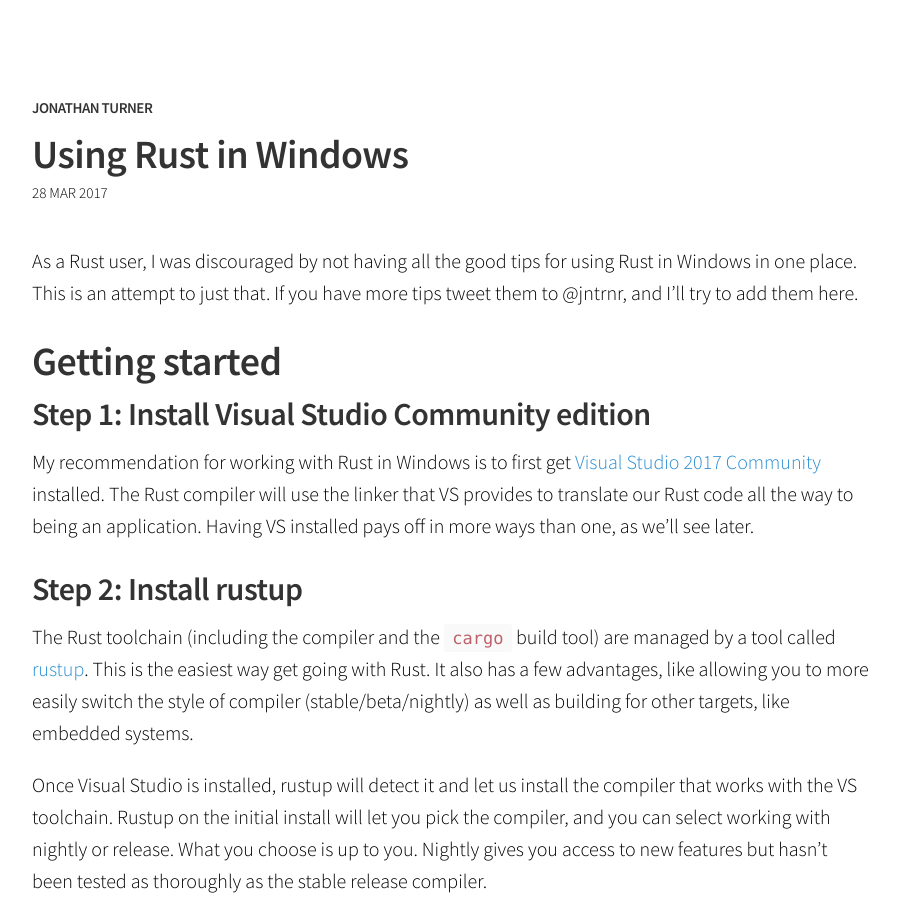
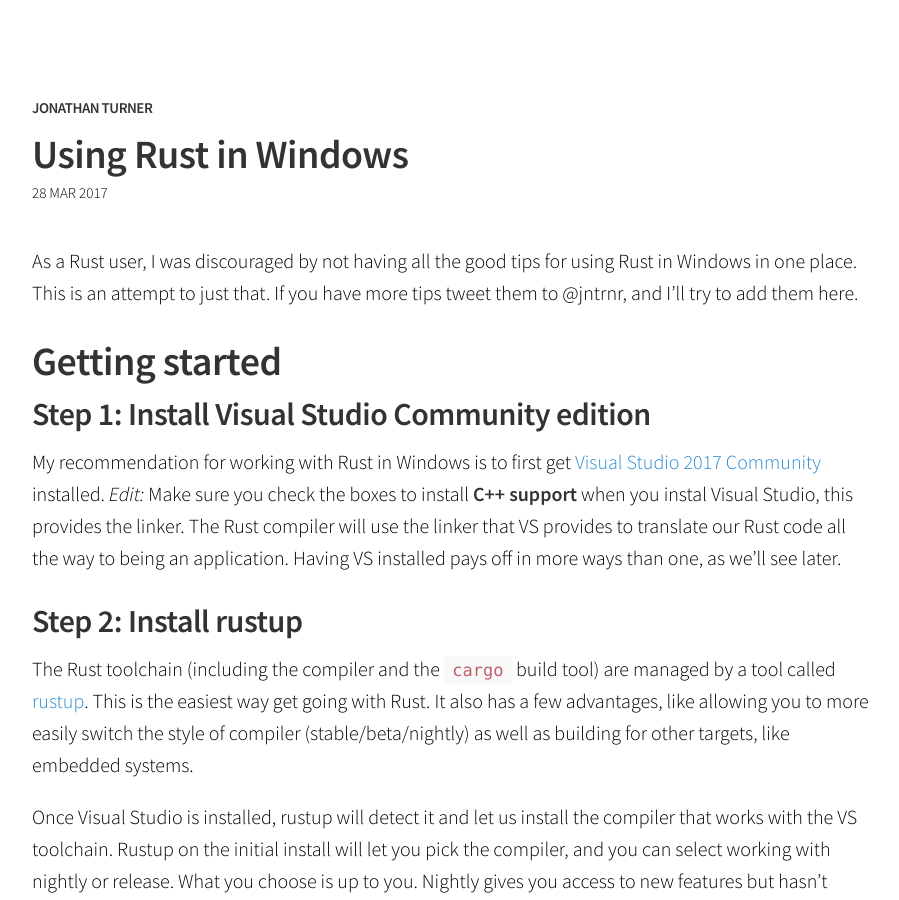
Before and after one commit to sophiajt/jntrnr.github.io, a Jekyll site: the page built from _posts/2017-03-28-rust-in-windows.md, in a window 1280 px wide and 900 px high. Shown: the whole window, without its empty margins (188-1087 px from the left). Built offline with Jekyll 4.4.1, drawn with Linux system fonts in a browser that asks for light colours.

Commit message:
Update 2017-03-28-rust-in-windows.md

```diff
--- a/_posts/2017-03-28-rust-in-windows.md
+++ b/_posts/2017-03-28-rust-in-windows.md
@@ -8,7 +8,7 @@
 
 ## Step 1: Install Visual Studio Community edition
 
-My recommendation for working with Rust in Windows is to first get [Visual Studio 2017 Community](https://www.visualstudio.com/downloads/) installed.  The Rust compiler will use the linker that VS provides to translate our Rust code all the way to being an application.  Having VS installed pays off in more ways than one, as we'll see later.
+My recommendation for working with Rust in Windows is to first get [Visual Studio 2017 Community](https://www.visualstudio.com/downloads/) installed.  *Edit:* Make sure you check the boxes to install **C++ support** when you instal Visual Studio, this provides the linker. The Rust compiler will use the linker that VS provides to translate our Rust code all the way to being an application.  Having VS installed pays off in more ways than one, as we'll see later.
 
 ## Step 2: Install rustup
 
```
